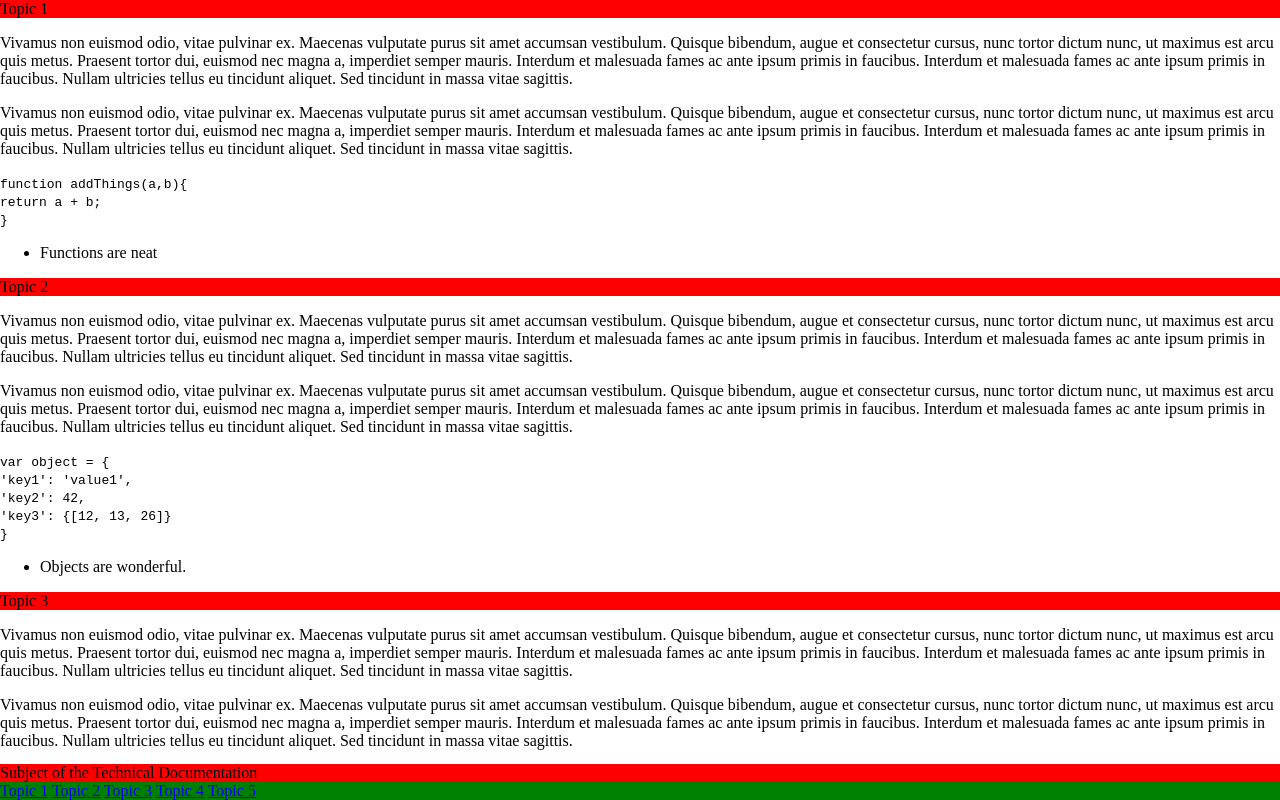
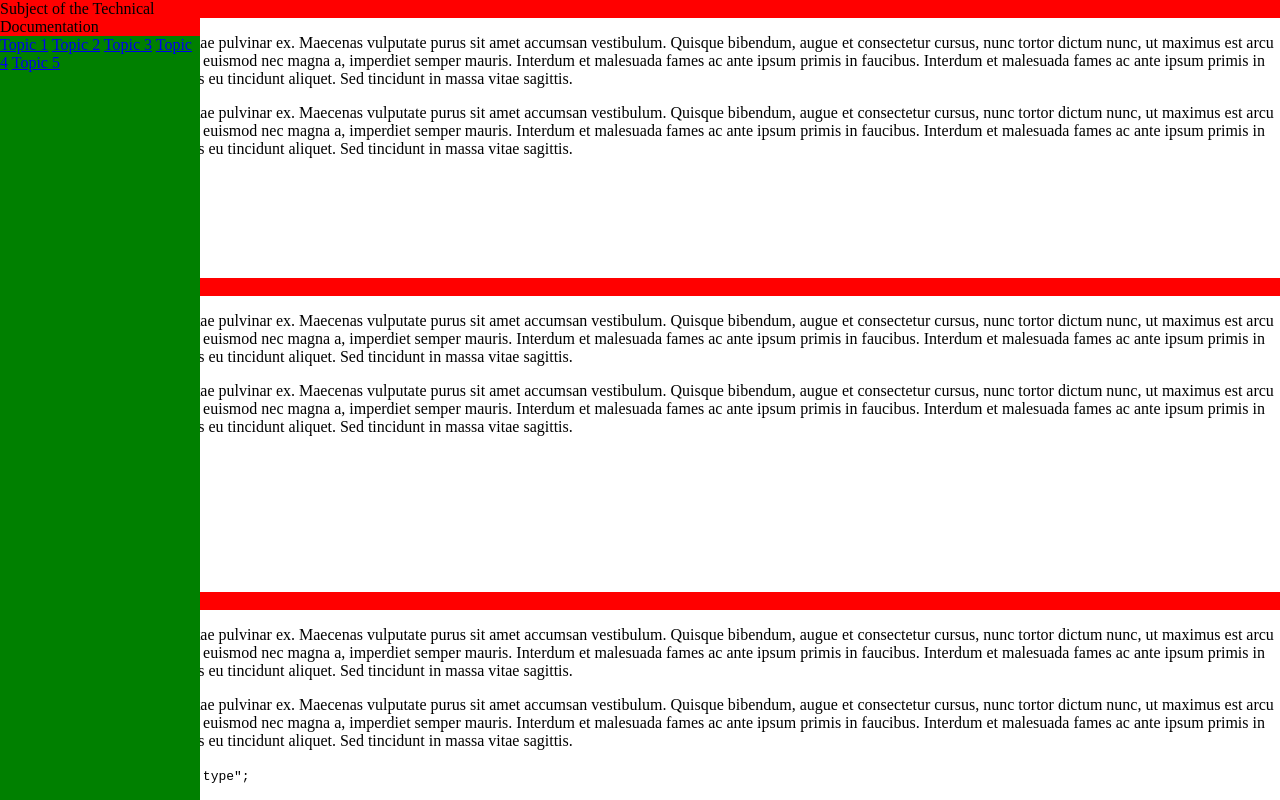
Before and after one commit to janton42/technicalDocumentationPage, a plain HTML site: page index.html in a window 1280 px wide. Drawn offline with Linux system fonts and the light colour scheme.

Commit message:
finished

```diff
--- a/index.html
+++ b/index.html
@@ -3,7 +3,6 @@
 <head>
 	<meta name="viewport" content="width=device-width, initial-scale=1, shrink-to-fit=no">
 	<meta charset="utf-8">
-	<script type="text/javascript" src="https://gitcdn.link/repo/freeCodeCamp/testable-projects-fcc/master/build/bundle.js"></script>
 	<link rel="stylesheet" type="text/css" href="styles/style.css">
 	<title>Technical Documentation Page</title>
 </head>
@@ -79,7 +78,7 @@
 				<li>Functions do stuff a certain number of times.</li>
 			</ul>
 		</section>
-
+		<div id="spacer"></div>
 			<nav id="navbar">
 				<header>
 					Subject of the Technical Documentation
@@ -91,5 +90,6 @@
 				<a href="#Topic_5" class="nav-link">Topic 5</a>
 			</nav>
 	</main>
+		<script type="text/javascript" src="https://gitcdn.link/repo/freeCodeCamp/testable-projects-fcc/master/build/bundle.js"></script>
 </body>
 </html>
--- a/styles/style.css
+++ b/styles/style.css
@@ -1,5 +1,4 @@
-/*1. On regular sized devices (laptops, desktops), the element with id="navbar" should be shown on the left side of the screen and should always be visible to the user.*/
-/*2. My Technical Documentation page should use at least one media query.*/
+
 html,body
 {
     width: 100%;
@@ -35,9 +34,12 @@ html {
  	background-color: green;
 }
 
-@media (max-width: 840px){
-	#navbar {
+@media (min-width: 840px){
+	#navbar{
 		position: fixed;
 		left: 0;
+		height: 100%;
+		max-width: 200px;
 	}
+
 }
```
